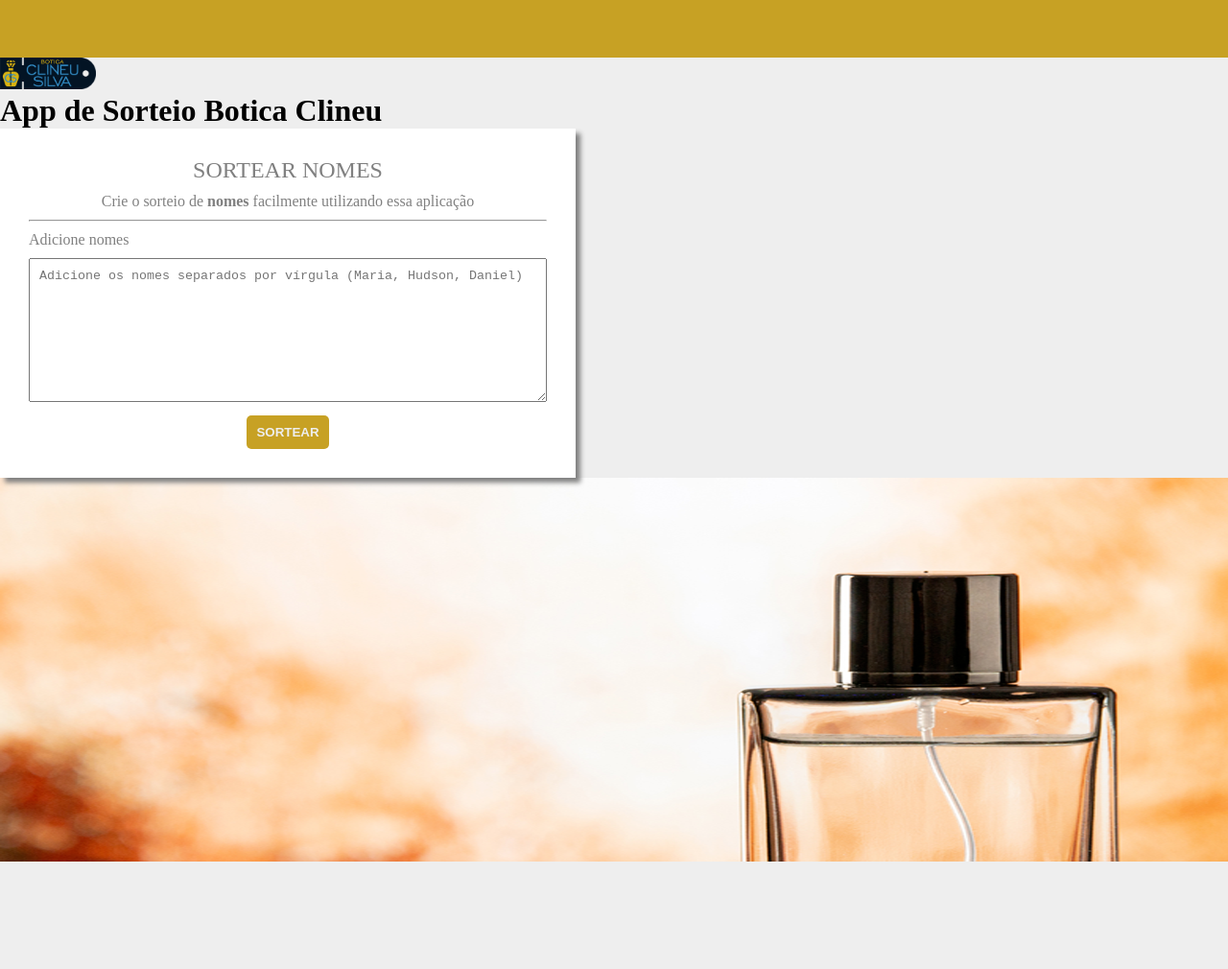
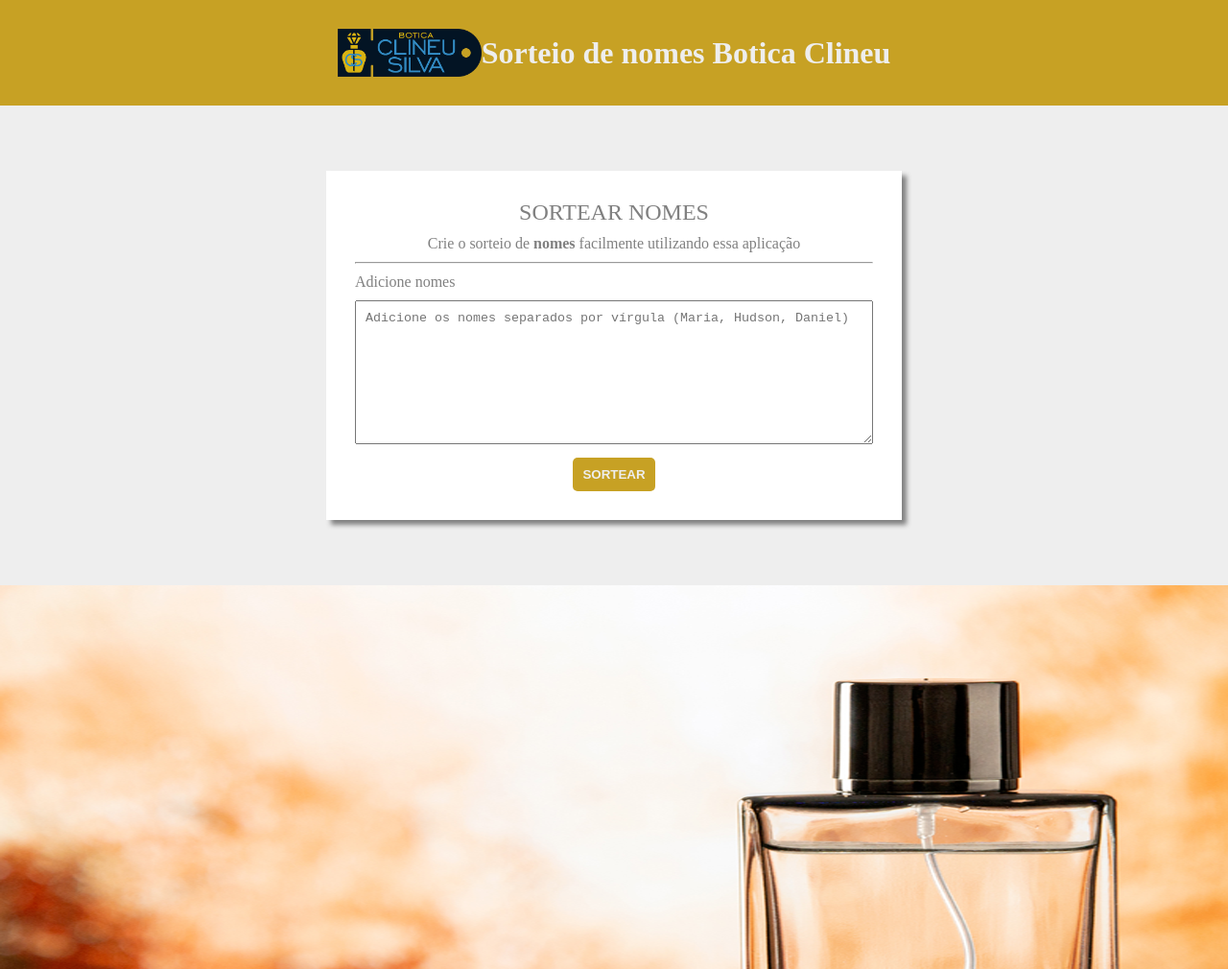
Before and after one commit to LccsJF/kenzie-app-sorteador-de-nomes, a plain HTML site: page index.html in a window 1280 px wide. Shown: the whole page at 96% size. Before the commit the page ends 898 px from the top, so only its background shows below. Drawn offline with Linux system fonts and the light colour scheme.

Commit message:
atualizando html

```diff
--- a/index.html
+++ b/index.html
@@ -8,12 +8,13 @@
         <link rel="stylesheet" href="./assets/css/style.css">
     </head>
     <body>
-        <header></header>
-        <img width="100" src="./assets/img/logo-botica-clineu.png"
+        <header>
+            <img src="./assets/img/logo-botica-clineu.png"
             alt="Logo Botica Clineu">
-        <h1>App de Sorteio Botica Clineu</h1>
+            <h1>Sorteio de nomes Botica Clineu</h1>
+        </header>
 
-        <main>
+        <main class="app">
             <section>
                 <h2>SORTEAR NOMES</h2>
                 <p>Crie o sorteio de <strong>nomes</strong> facilmente
```
